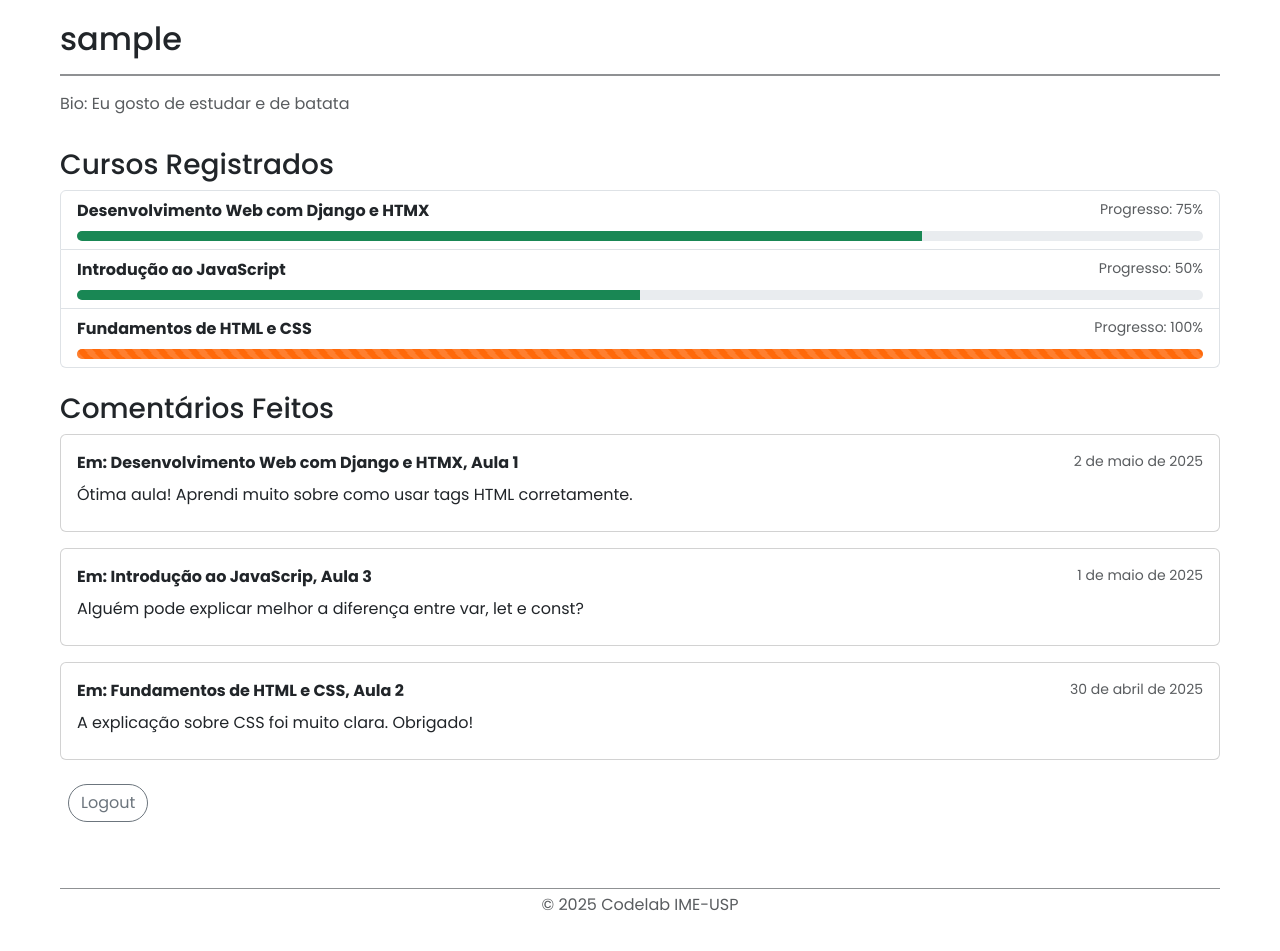
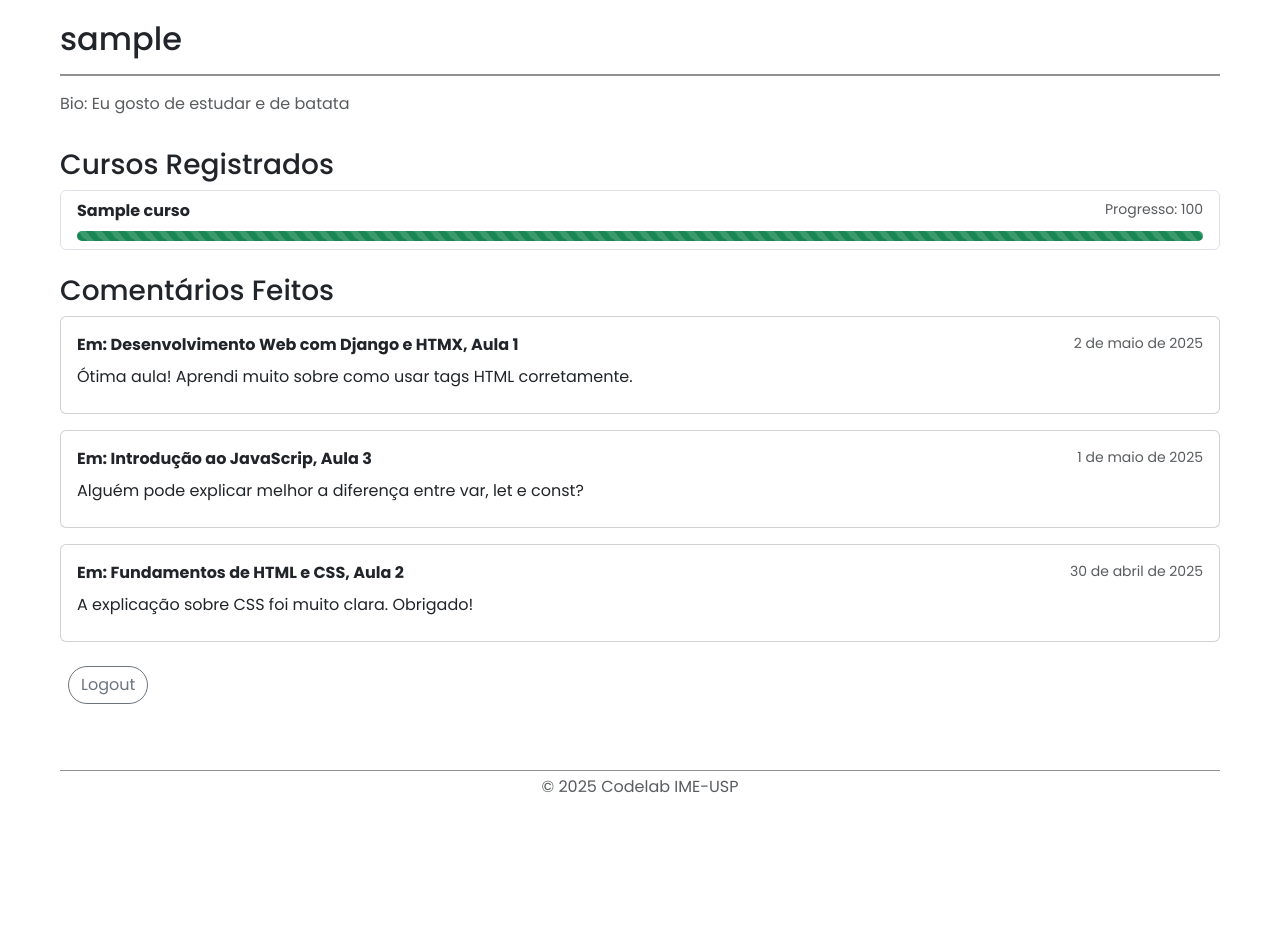
Before and after one commit to kaikycintra/codeclass, a Django app: a page that uses servidor/ccapp/templates/ccapp/partials/user.html in a window 1280 px wide. Shown: the part 64-1015 px from the top of the page. After the commit the page ends 857 px from the top, so only its background shows below. Run offline with Django 5.2, Linux system fonts and the light colour scheme; a user stored in the database is signed in; tables that the repository leaves empty hold one stand-in row (values such as "Sample post").

Commit message:
feat: adicionado barra de progresso na página de usuários
Obtém o progresso individual dos cursos do usuário

```diff
--- a/servidor/ccapp/templates/ccapp/partials/user.html
+++ b/servidor/ccapp/templates/ccapp/partials/user.html
@@ -1,4 +1,5 @@
 {% extends layout %}
+{% load extras %}
 {% block body %}
 <main>
     <!-- User Info -->
@@ -11,38 +12,25 @@
     <!-- Registered Courses -->
     <section class="mb-4">
         <h2 class="fs-3">Cursos Registrados</h2>
+
+        {% for curso in cursos_do_user %}
         <div class="list-group w-100">
             <!-- Course 1 -->
+            {% with progress=dados_progresso|get_item:curso.id %}
             <div class="list-group-item">
                 <div class="d-flex justify-content-between">
-                    <strong>Desenvolvimento Web com Django e HTMX</strong>
-                    <small class="text-muted">Progresso: 75%</small>
+                    <strong>{{ curso.nome }}</strong>
+                    <small class="text-muted">Progresso: {{ progress|default:0 }}</small>
                 </div>
                 <div class="progress mt-2" style="height: 10px;">
-                    <div class="progress-bar bg-success" role="progressbar" style="width: 75%;" aria-valuenow="75" aria-valuemin="0" aria-valuemax="100"></div>
+                    <div class="progress-bar progress-bar-striped bg-success" role="progressbar" style="width: {{ progress|default:0 }}%;" aria-valuenow="{{ progress|default:0 }}" aria-valuemin="0" aria-valuemax="100"></div>
                 </div>
             </div>
-            <!-- Course 2 -->
-            <div class="list-group-item">
-                <div class="d-flex justify-content-between">
-                    <strong>Introdução ao JavaScript</strong>
-                    <small class="text-muted">Progresso: 50%</small>
-                </div>
-                <div class="progress mt-2" style="height: 10px;">
-                    <div class="progress-bar bg-success" role="progressbar" style="width: 50%;" aria-valuenow="50" aria-valuemin="0" aria-valuemax="100"></div>
-                </div>
-            </div>
-            <!-- Course 3 -->
-            <div class="list-group-item">
-                <div class="d-flex justify-content-between">
-                    <strong>Fundamentos de HTML e CSS</strong>
-                    <small class="text-muted">Progresso: 100%</small>
-                </div>
-                <div class="progress mt-2" style="height: 10px;">
-                    <div class="progress-bar progress-bar-striped progress-bar-animated bg-primary" role="progressbar" style="width: 100%;" aria-valuenow="100" aria-valuemin="0" aria-valuemax="100"></div>
-                </div>
-            </div>
+            {% endwith %}
         </div>
+        {% empty %}
+            <p>Este usuário não está matriculado em nenhum curso!</p>
+        {% endfor %}
     </section>
 
     <!-- User Comments -->
--- a/servidor/ccapp/views.py
+++ b/servidor/ccapp/views.py
@@ -228,15 +228,22 @@ def submit_answers(request, url_aula, user):
 @require_http_methods(["GET"])
 @login_required
 def user(request, username, user):
-    profile_user = User.objects.get(username=username)
+    #profile_user = User.objects.get(username=username) -> O recomendado é usar o get_object_or_404
+    profile_user = get_object_or_404(User, username=username)
     layout = get_layout(request)
-    if not profile_user:
-        pass
+
+    cursos_do_user = Curso.objects.filter(matriculas__aluno=profile_user)
+
+    dados_progresso = {}
+    for curso in cursos_do_user:
+        dados_progresso[curso.id] = curso.get_progresso_curso(profile_user)
 
     return render(request, "ccapp/partials/user.html", {
         "layout": layout,
         "username": user.username,
-        "profile_username": profile_user.username
+        "profile_username": profile_user.username,
+        "cursos_do_user": cursos_do_user,
+        "dados_progresso": dados_progresso,
     })
 
 ## Função para retornar layout certo
```
